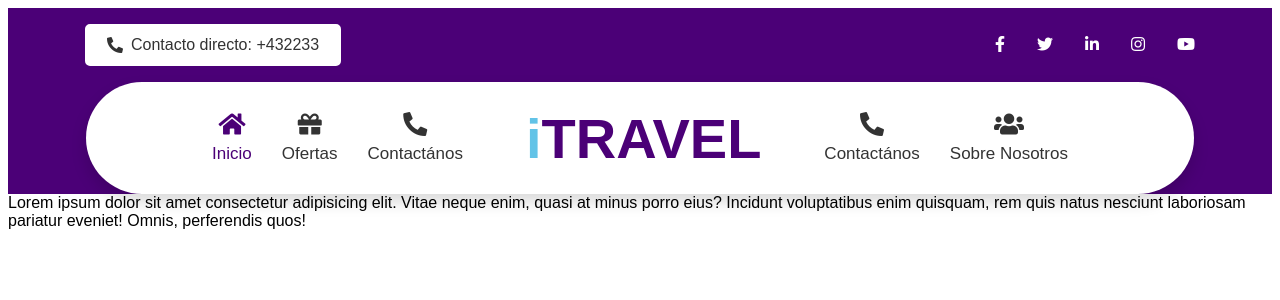
After one commit to narto12345/SoZa-OnVacation, a Django app: template PrincipalSite/templates/base.html in a window 1280 px wide. The commit adds this page. Shown: the top 300 px of the page. Run offline with Django 5.2, Linux system fonts and the light colour scheme; the template is opened without the code that fills it, so the values that code supplies are empty; some libraries are stand-ins or nearby versions.

Commit message:
tag base template added

```diff
--- /dev/null
+++ b/PrincipalSite/templates/base.html
@@ -0,0 +1,135 @@
+<!DOCTYPE html>
+<html lang="en">
+
+<head>
+    <meta charset="utf-8">
+    <title>Travel</title>
+    <meta content="width=device-width, initial-scale=1.0" name="viewport">
+    <meta content="Free HTML Templates" name="keywords">
+    <meta content="Free HTML Templates" name="description">
+
+    <!-- Favicon -->
+    <link href="img/favicon.ico" rel="icon">
+
+    <!-- Google Web Fonts -->
+    <link rel="preconnect" href="https://fonts.gstatic.com">
+    <link href="https://fonts.googleapis.com/css2?family=Poppins:wght@400;500;600;700&display=swap" rel="stylesheet">
+
+    <!-- Font Awesome -->
+    <link href="https://cdnjs.cloudflare.com/ajax/libs/font-awesome/5.10.0/css/all.min.css" rel="stylesheet">
+
+    <!-- Libraries Stylesheet -->
+    <!-- <link href="lib/owlcarousel/assets/owl.carousel.min.css" rel="stylesheet">
+    <link href="lib/lightbox/css/lightbox.min.css" rel="stylesheet"> -->
+
+    <!-- Customized Bootstrap Stylesheet -->
+    <link href="../static/css/style.css" rel="stylesheet">
+</head>
+
+<body>
+    <!-- Aquí se define el bloque de la cabecera -->
+    {% block header %}
+    <!-- Sección redes sociales -->
+    <div class="container-fluid bg-primary py-3 d-none d-md-block" style="background-color: #4b0077 !important;">
+        <div class="container" style="background-color: #4b0077 !important;">
+            <div class="row" style="background-color: #4b0077 !important;">
+                <!-- Columna con el botón de contacto -->
+                <div
+                    class="col-md-6 d-flex justify-content-center justify-content-lg-start align-items-center mb-2 mb-lg-0">
+                    <div class="d-inline-flex align-items-center">
+                        <a href="tel:+432233" class="btn-custom text-dark d-inline-flex align-items-center">
+                            <i class="fas fa-phone-alt mr-2"></i> <!-- Icono de teléfono -->
+                            Contacto directo: +432233
+                        </a>
+                    </div>
+                </div>
+                <!-- Columna con los iconos de redes sociales -->
+                <div class="col-md-6 d-flex justify-content-center justify-content-lg-end align-items-center"
+                    style="background-color: #4b0077 !important;">
+                    <div class="d-inline-flex align-items-center">
+                        <a class="text-white px-3" href="">
+                            <i class="fab fa-facebook-f"></i>
+                        </a>
+                        <a class="text-white px-3" href="">
+                            <i class="fab fa-twitter"></i>
+                        </a>
+                        <a class="text-white px-3" href="">
+                            <i class="fab fa-linkedin-in"></i>
+                        </a>
+                        <a class="text-white px-3" href="">
+                            <i class="fab fa-instagram"></i>
+                        </a>
+                        <a class="text-white pl-3" href="">
+                            <i class="fab fa-youtube"></i>
+                        </a>
+                    </div>
+                </div>
+            </div>
+        </div>
+    </div>
+    <!-- Finaliza sección redes sociales -->
+
+
+    <!-- Menú principal -->
+    <div class="container-fluid position-relative nav-bar p-0" style="background-color: #4b0077 !important;">
+        <div class="container-lg position-relative p-0 px-lg-3" style="z-index: 9;"
+            style="background-color: #4b0077 !important;">
+            <nav class="navbar navbar-expand-lg bg-white navbar-light shadow p-lg-0">
+                <a href="index.html" class="navbar-brand d-block d-lg-none">
+                    <h1 class="m-0 display-4 text-primary"><span class="text-secondary">i</span>TRAVEL</h1>
+                </a>
+                <button type="button" class="navbar-toggler" data-toggle="collapse" data-target="#navbarCollapse">
+                    <span class="navbar-toggler-icon"></span>
+                </button>
+                <div class="collapse navbar-collapse justify-content-between" id="navbarCollapse">
+                    <div class="navbar-nav ml-auto py-0">
+                        <a href="index.html" style="color: #4b0077 !important;"
+                            class="nav-item nav-link d-flex flex-column align-items-center">
+                            <i class="fas fa-home mb-2"></i> <!-- Icono de inicio -->
+                            Inicio
+                        </a>
+                        <a href="about.html" class="nav-item nav-link d-flex flex-column align-items-center">
+                            <i class="fas fa-gift mb-2"></i> <!-- Icono de oferta -->
+                            Ofertas
+                        </a>
+                        <a href="product.html" class="nav-item nav-link d-flex flex-column align-items-center">
+                            <i class="fas fa-phone-alt mb-2"></i> <!-- Icono de contacto -->
+                            Contactános
+                        </a>
+                    </div>
+                    <a href="index.html" class="navbar-brand mx-5 d-none d-lg-block">
+                        <h1 class="m-0 display-4 text-primary"><span class="text-secondary">i</span>TRAVEL</h1>
+                    </a>
+                    <div class="navbar-nav mr-auto py-0">
+                        <a href="product.html" class="nav-item nav-link d-flex flex-column align-items-center">
+                            <i class="fas fa-phone-alt mb-2"></i> <!-- Icono de contacto -->
+                            Contactános
+                        </a>
+                        <a href="gallery.html" class="nav-item nav-link d-flex flex-column align-items-center">
+                            <i class="fas fa-users mb-2"></i> <!-- Icono de sobre nosotros -->
+                            Sobre Nosotros
+                        </a>
+                    </div>
+                </div>
+
+            </nav>
+        </div>
+    </div>
+    <!--Fin menú principal -->
+    {% endblock %}
+
+    <!-- Aquí se define el bloque de contenido -->
+    {% block content %}
+
+    {% endblock %}
+
+    <!-- Aquí se define el bloque del pie de página -->
+    {% block footer %}
+    <footer>
+        Lorem ipsum dolor sit amet consectetur adipisicing elit. Vitae neque enim, quasi at minus porro eius? Incidunt
+        voluptatibus enim quisquam, rem quis natus nesciunt laboriosam pariatur eveniet! Omnis, perferendis quos!
+    </footer>
+    {% endblock %}
+</body>
+
+</html>
--- a/PrincipalSite/templates/footer.html
+++ /dev/null
@@ -1,4 +0,0 @@
-<footer>
-    Lorem ipsum dolor sit amet consectetur adipisicing elit. Vitae neque enim, quasi at minus porro eius? Incidunt
-    voluptatibus enim quisquam, rem quis natus nesciunt laboriosam pariatur eveniet! Omnis, perferendis quos!
-</footer>
```
Also changed, not shown: PrincipalSite/templates/header.html (deleted, +0 -87 lines), PrincipalSite/templates/index.html (+5 -3 lines).
